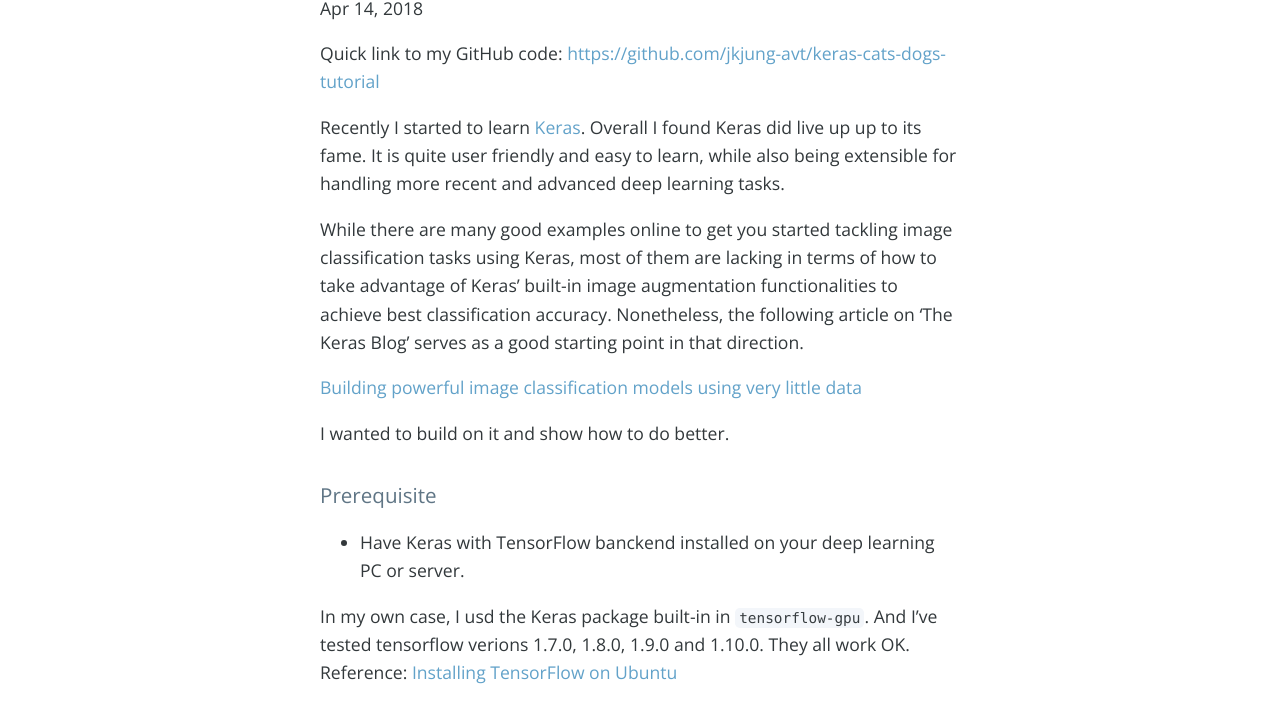
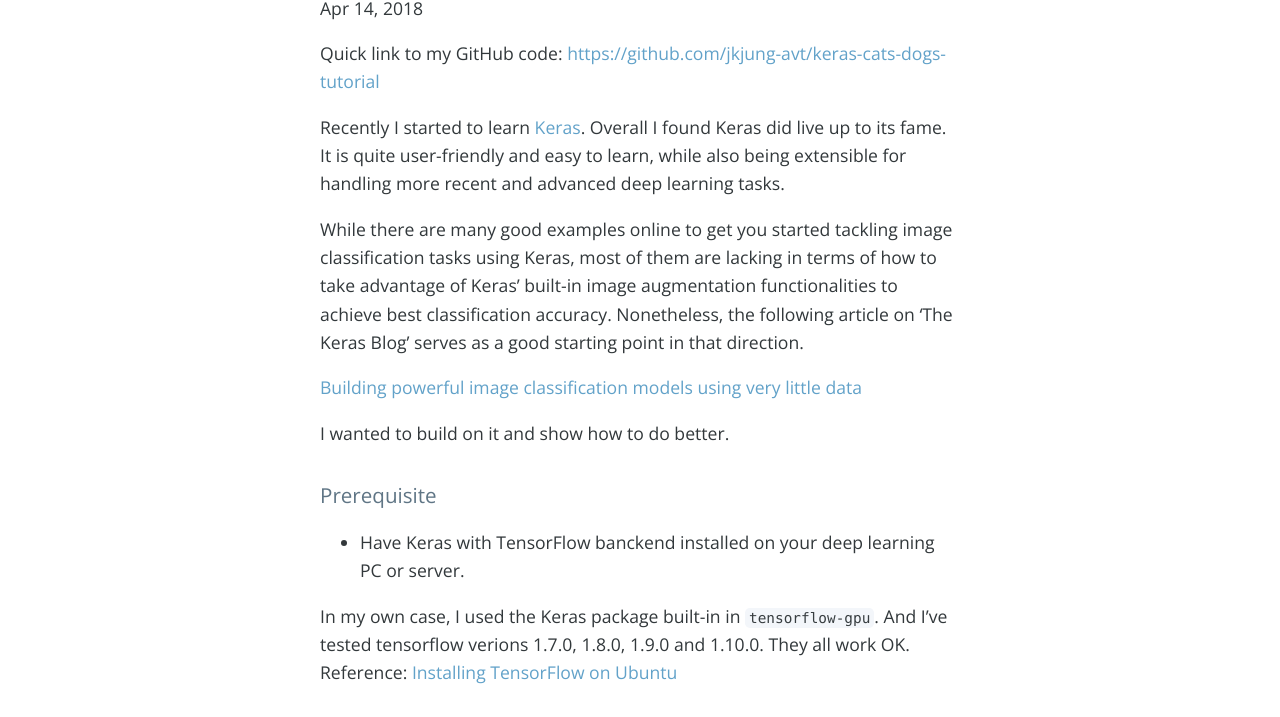
Before and after one commit to jkjung-avt/jkjung-avt.github.io, a Jekyll site: the page built from _posts/2018-04-14-keras-tutorial.md, in a window 1280 px wide and 1400 px high, scrolled down 226 px. Shown: the part 145-862 px from the top of the window. Built offline with Jekyll 4.4.1, drawn with Linux system fonts in a browser that asks for light colours; nearby versions of some CDN libraries; comment, search, counter and statistics services are not loaded; some of the changed text lies outside the part shown.

Commit message:
Fix typos

```diff
--- a/_posts/2018-04-14-keras-tutorial.md
+++ b/_posts/2018-04-14-keras-tutorial.md
@@ -10,7 +10,7 @@
 
 Quick link to my GitHub code: [https://github.com/jkjung-avt/keras-cats-dogs-tutorial](https://github.com/jkjung-avt/keras-cats-dogs-tutorial)
 
-Recently I started to learn [Keras](https://keras.io/). Overall I found Keras did live up up to its fame. It is quite user friendly and easy to learn, while also being extensible for handling more recent and advanced deep learning tasks.
+Recently I started to learn [Keras](https://keras.io/). Overall I found Keras did live up to its fame. It is quite user-friendly and easy to learn, while also being extensible for handling more recent and advanced deep learning tasks.
 
 While there are many good examples online to get you started tackling image classification tasks using Keras, most of them are lacking in terms of how to take advantage of Keras' built-in image augmentation functionalities to achieve best classification accuracy. Nonetheless, the following article on 'The Keras Blog' serves as a good starting point in that direction.
 
@@ -22,7 +22,7 @@
 
 * Have Keras with TensorFlow banckend installed on your deep learning PC or server.
 
-In my own case, I usd the Keras package built-in in `tensorflow-gpu`. And I've tested tensorflow verions 1.7.0, 1.8.0, 1.9.0 and 1.10.0. They all work OK. Reference: [Installing TensorFlow on Ubuntu](https://www.tensorflow.org/install/install_linux)
+In my own case, I used the Keras package built-in in `tensorflow-gpu`. And I've tested tensorflow verions 1.7.0, 1.8.0, 1.9.0 and 1.10.0. They all work OK. Reference: [Installing TensorFlow on Ubuntu](https://www.tensorflow.org/install/install_linux)
 
 # Step-by-step
 
```
Also changed, not shown: other parts of _posts/2018-04-14-keras-tutorial.md (+1 -1 lines).
